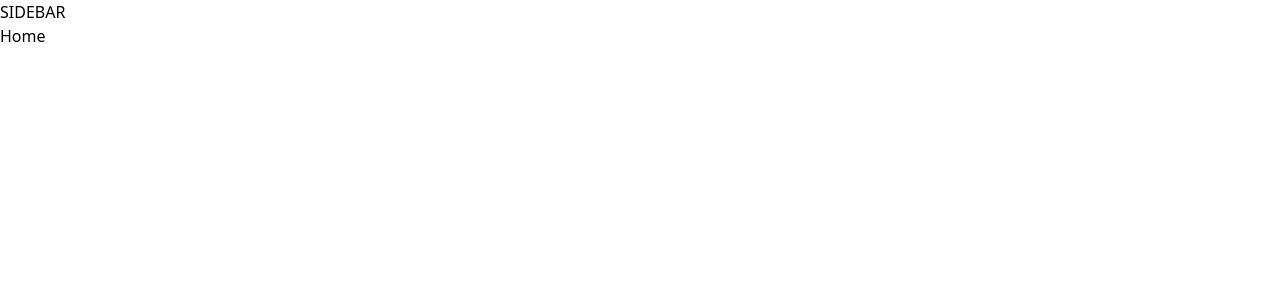
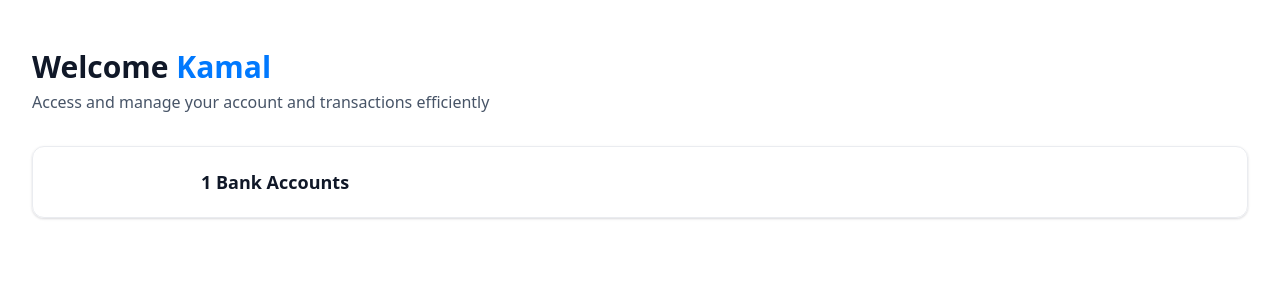
Before and after one commit to kksharma2101/Banking-app, a Next.js app: page / in a window 1280 px wide. Shown: the top 300 px of the page. Built offline with nearby package versions, Linux system fonts and the light colour scheme.

Commit message:
second commit start create functionality

```diff
--- a/src/app/(root)/layout.tsx
+++ b/src/app/(root)/layout.tsx
@@ -6,7 +6,6 @@
 }>) {
     return (
         <main>
-            SIDEBAR
             {children}
         </main>
     );
--- a/src/app/(root)/page.tsx
+++ b/src/app/(root)/page.tsx
@@ -1,8 +1,28 @@
+import HeaderBox from '@/components/HeaderBox'
+import TotalBalanceBox from '@/components/TotalBalanceBox'
 import React from 'react'
 
 const Home = () => {
+    const loggedIn = { firstName: "Kamal" }
     return (
-        <div>Home</div>
+        <section className="home">
+            <div className="home-content">
+                <header className="home-header">
+                    <HeaderBox
+                        type="greeting"
+                        title="Welcome"
+                        user={loggedIn.firstName || "Guest"}
+                        subtext="Access and manage your account and transactions efficiently"
+                    />
+
+                    <TotalBalanceBox
+                        accounts={[]}
+                        totalBanks={1}
+                        totalCurrentBalance={2510.32}
+                    />
+                </header>
+            </div>
+        </section>
     )
 }
 
--- a/src/app/layout.tsx
+++ b/src/app/layout.tsx
@@ -1,19 +1,21 @@
+export const dynamic = 'force-dynamic'
+
 import type { Metadata } from "next";
 import { Inter, IBM_Plex_Serif } from "next/font/google";
-import "@/app/globals.css";
+import "./globals.css";
 
-const inter = Inter({ subsets: ["latin"], variable: "--font-inter" });
+const inter = Inter({ subsets: ["latin"], variable: '--font-inter' });
 const ibmPlexSerif = IBM_Plex_Serif({
   subsets: ['latin'],
-  weight: ["400", "700"],
-  variable: "--font-ibm-plex-serif"
+  weight: ['400', '700'],
+  variable: '--font-ibm-plex-serif'
 })
 
 export const metadata: Metadata = {
-  title: "Banking app",
-  description: "Horizon is banking plateform for everyone",
+  title: "Horizon",
+  description: "Horizon is a modern banking platform for everyone.",
   icons: {
-    icon: "/icons/logo.svg"
+    icon: '/icons/logo.svg'
   }
 };
 
--- /dev/null
+++ b/src/components/HeaderBox.tsx
@@ -0,0 +1,17 @@
+import React from 'react'
+
+const HeaderBox = ({ type = "title", title, subtext, user }: HeaderBoxProps) => {
+    return (
+        <div className='header-box'>
+            <h1 className="header-box-title">
+                {title}
+                {type === "greeting" && (
+                    <span className="text-bankGradient">&nbsp;{user}</span>
+                )}
+            </h1>
+            <p className="header-box-subtext">{subtext}</p>
+        </div>
+    )
+}
+
+export default HeaderBox
--- /dev/null
+++ b/src/components/TotalBalanceBox.tsx
@@ -0,0 +1,18 @@
+import React from 'react'
+
+const TotalBalanceBox = ({ accounts: [], totalBanks, totalCurrentBalance }: TotlaBalanceBoxProps) => {
+    return (
+        <section className="total-balance">
+            <div className="total-balance-chart">
+                {/* DoughtNutChart */}
+            </div>
+            <div className="flex flex-col gap-6">
+                <h2 className="header-2">
+                    {totalBanks} Bank Accounts
+                </h2>
+            </div>
+        </section>
+    )
+}
+
+export default TotalBalanceBox
```
